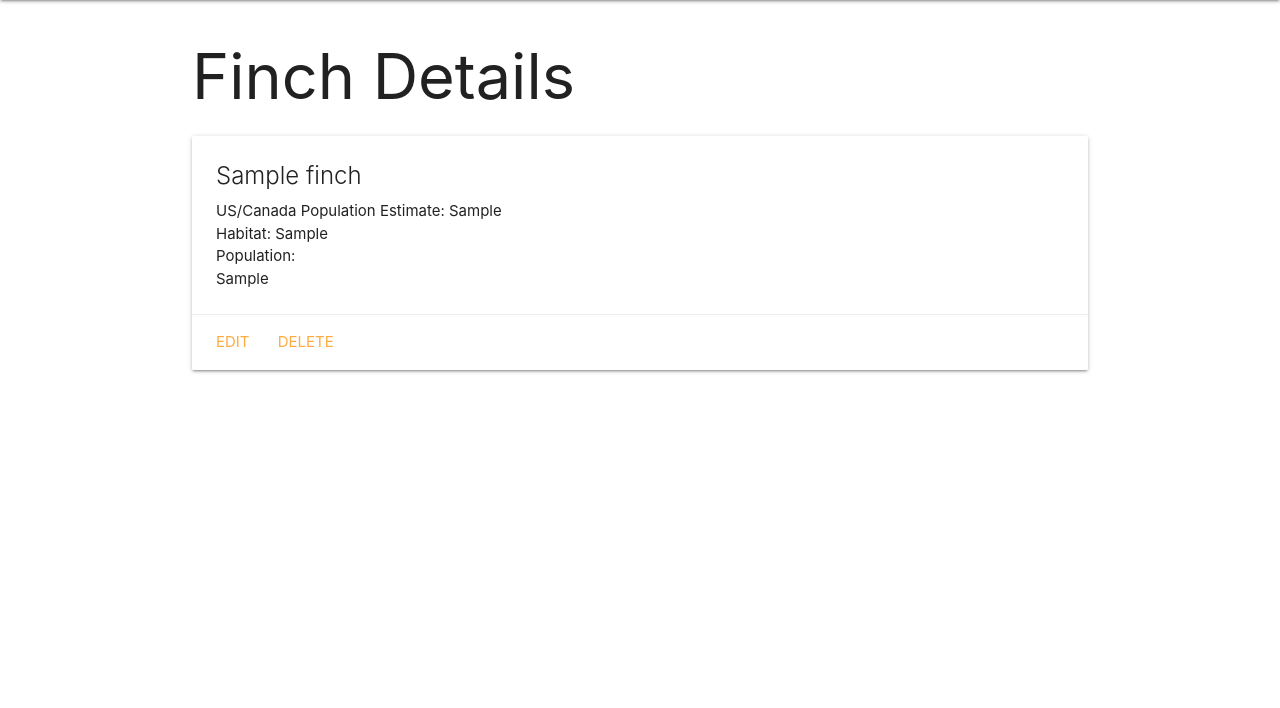
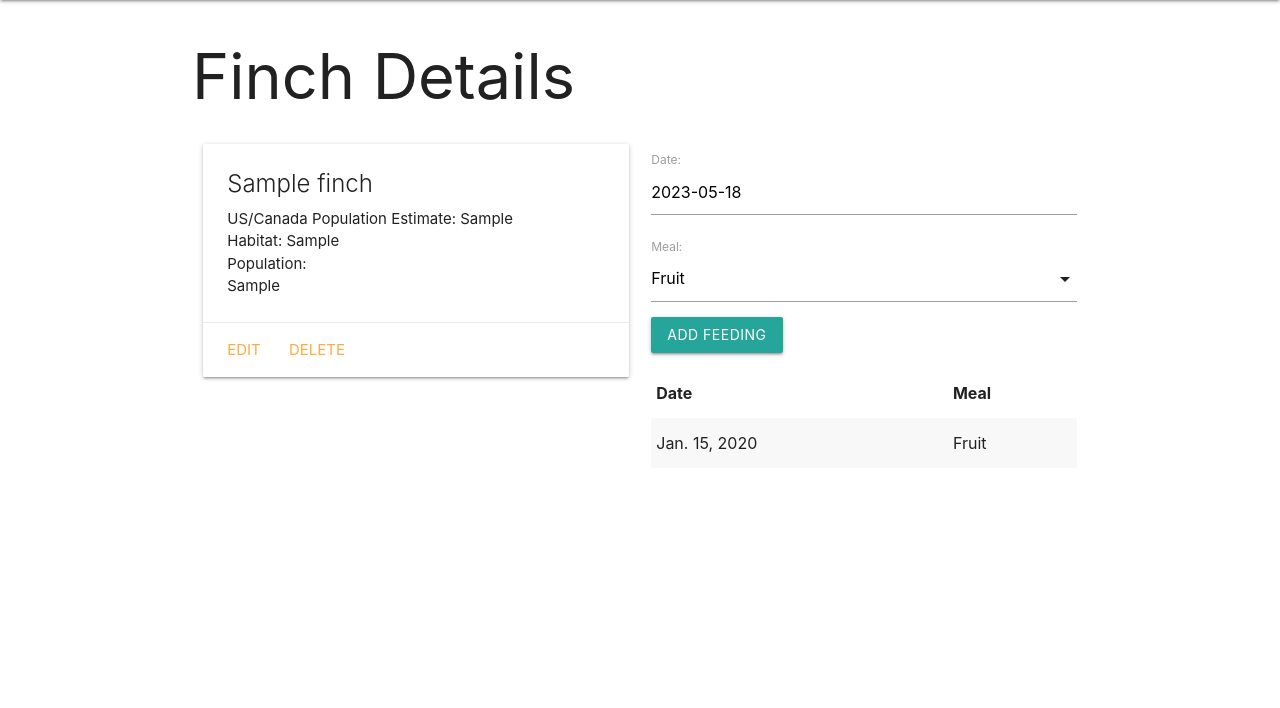
Before and after one commit to jhchrischoi/finchcollector, a Django app: page /finches/1 in a window 1280 px wide. Shown: the part 64-772 px from the top of the page. Run offline with Django 4.2, Linux system fonts and the light colour scheme; tables that the repository leaves empty hold one stand-in row (values such as "Sample post").

Commit message:
lab part 4 1:M relationships complete

```diff
--- a/main_app/admin.py
+++ b/main_app/admin.py
@@ -1,7 +1,8 @@
 from django.contrib import admin
 
 # Register your models here.
-from .models import Finch
+from .models import Finch, Feeding
 
 # Register your models here
 admin.site.register(Finch)
+admin.site.register(Feeding)
--- /dev/null
+++ b/main_app/forms.py
@@ -0,0 +1,7 @@
+from django.forms import ModelForm
+from .models import Feeding
+
+class FeedingForm(ModelForm):
+  class Meta:
+    model = Feeding
+    fields = ['date', 'meal']
--- a/main_app/models.py
+++ b/main_app/models.py
@@ -1,4 +1,5 @@
 from django.db import models
+from django.urls import reverse
 
 MEALS = (
     ('F', 'Fruit'),
@@ -15,3 +16,23 @@ class Finch(models.Model):
 
     def __str__(self):
         return f'{self.name} ({self.id})'
+
+    def get_absolute_url(self):
+        return reverse('detail', kwargs={'finch_id': self.id})
+
+class Feeding(models.Model):
+  date = models.DateField()
+  meal = models.CharField(
+    max_length=1,
+    # add the 'choices' field option
+    choices=MEALS,
+    # set the default value for meal to be 'B'
+    default=MEALS[0][0]
+  )
+  finch = models.ForeignKey(Finch, on_delete=models.CASCADE)
+
+  def __str__(self):
+    return f"{self.get_meal_display()} on {self.date}"
+
+  class Meta:
+    ordering = ['-date']
--- a/main_app/templates/base.html
+++ b/main_app/templates/base.html
@@ -8,6 +8,7 @@
   <title>Finch Collector</title>
   <link rel="stylesheet" href="https://cdnjs.cloudflare.com/ajax/libs/materialize/1.0.0/css/materialize.min.css">
   <link rel="stylesheet" type="text/css" href="{% static 'css/style.css' %}">
+  <script src="https://cdnjs.cloudflare.com/ajax/libs/materialize/1.0.0/js/materialize.min.js"></script>
 </head>
 <body>
   <header class="navbar-fixed">
--- a/main_app/templates/main_app/detail.html
+++ b/main_app/templates/main_app/detail.html
@@ -3,8 +3,10 @@
 
 <h1>Finch Details</h1>
 
-<div class="card">
-  <div class="card-content">
+<div class="row">
+  <div class="col s6">
+    <div class="card">
+      <div class="card-content">
     <span class="card-title">{{ finch.name }}</span>
     <p>US/Canada Population Estimate: {{ finch.population }}</p>
     <p>Habitat: {{ finch.habitat }}</p>
@@ -15,5 +17,40 @@
     <a href="{% url 'finches_delete' finch.id %}">Delete</a>
   </div>
 </div>
+</div>
+<div class="col s6">
+  <form action="{% url 'add_feeding' finch.id %}" method="POST">
+    {% csrf_token %}
+    <!-- Render the inputs -->
+    {{ feeding_form.as_p }}
+    <input type="submit" class="btn" value="Add Feeding">
+  </form>
+  <table class="striped">
+    <thead>
+      <tr><th>Date</th><th>Meal</th></tr>
+    </thead>
+    <tbody>
+      {% for feeding in finch.feeding_set.all %}
+        <tr>
+          <td>{{feeding.date}}</td>
+          <td>{{feeding.get_meal_display}}</td>
+        </tr>
+      {% endfor %}
+    </tbody>
+  </table>
+</div>
+</div>
 
+<script>
+  const dateEl = document.getElementById('id_date');
+  // M is Materialize's global variable
+  M.Datepicker.init(dateEl, {
+    format: 'yyyy-mm-dd',
+    defaultDate: new Date(),
+    setDefaultDate: true,
+    autoClose: true
+  });
+  const selectEl = document.getElementById('id_meal');
+  M.FormSelect.init(selectEl);
+</script>
 {% endblock %}
--- a/main_app/urls.py
+++ b/main_app/urls.py
@@ -10,4 +10,5 @@ urlpatterns = [
     path('finches/<int:finch_id>/', views.finches_detail, name='detail'),
     path('finches/<int:pk>/update/', views.FinchUpdate.as_view(), name='finches_update'),
     path('finches/<int:pk>/delete/', views.FinchDelete.as_view(), name='finches_delete'),
+    path('finches/<int:finch_id>/add_feeding/', views.add_feeding, name='add_feeding'),
 ]
--- a/main_app/views.py
+++ b/main_app/views.py
@@ -1,23 +1,30 @@
-from django.shortcuts import render
+from django.shortcuts import render, redirect
 from django.views.generic.edit import CreateView, UpdateView, DeleteView
 from.models import Finch
-from django.views.generic import ListView
+from .forms import FeedingForm
+from django.views.generic import ListView, DetailView
 
+class FinchList(ListView):
+  model = Finch
 
-# Define the home view
 def home(request):
-  # Include an .html file extension - unlike when rendering EJS templates
   return render(request, 'home.html')
 
 def about(request):
   return render(request, 'about.html')
 
-class FinchList(ListView):
-  model = Finch
+def finches_index(request):
+    finches = Finch.objects.filter()
+    return render(request, 'finches/index.html',
+    {
+        'finches': finches
+    }
+)
 
 def finches_detail(request, finch_id):
   finch = Finch.objects.get(id=finch_id)
-  return render(request, 'main_app/detail.html', { 'finch': finch })
+  feeding_form=FeedingForm()
+  return render(request, 'main_app/detail.html', { 'finch': finch, 'feeding_form':feeding_form })
 
 class FinchCreate(CreateView):
   model = Finch
@@ -31,3 +38,14 @@ class FinchUpdate(UpdateView):
 class FinchDelete(DeleteView):
   model = Finch
   success_url = '/finches'
+
+def add_feeding(request, finch_id):
+  form = FeedingForm(request.POST)
+  # validate the form
+  if form.is_valid():
+    # don't save the form to the db until it
+    # has the cat_id assigned
+    new_feeding = form.save(commit=False)
+    new_feeding.finch_id = finch_id
+    new_feeding.save()
+  return redirect('detail', finch_id=finch_id)
```
Also changed, not shown: main_app/migrations/0002_feeding.py (added).
